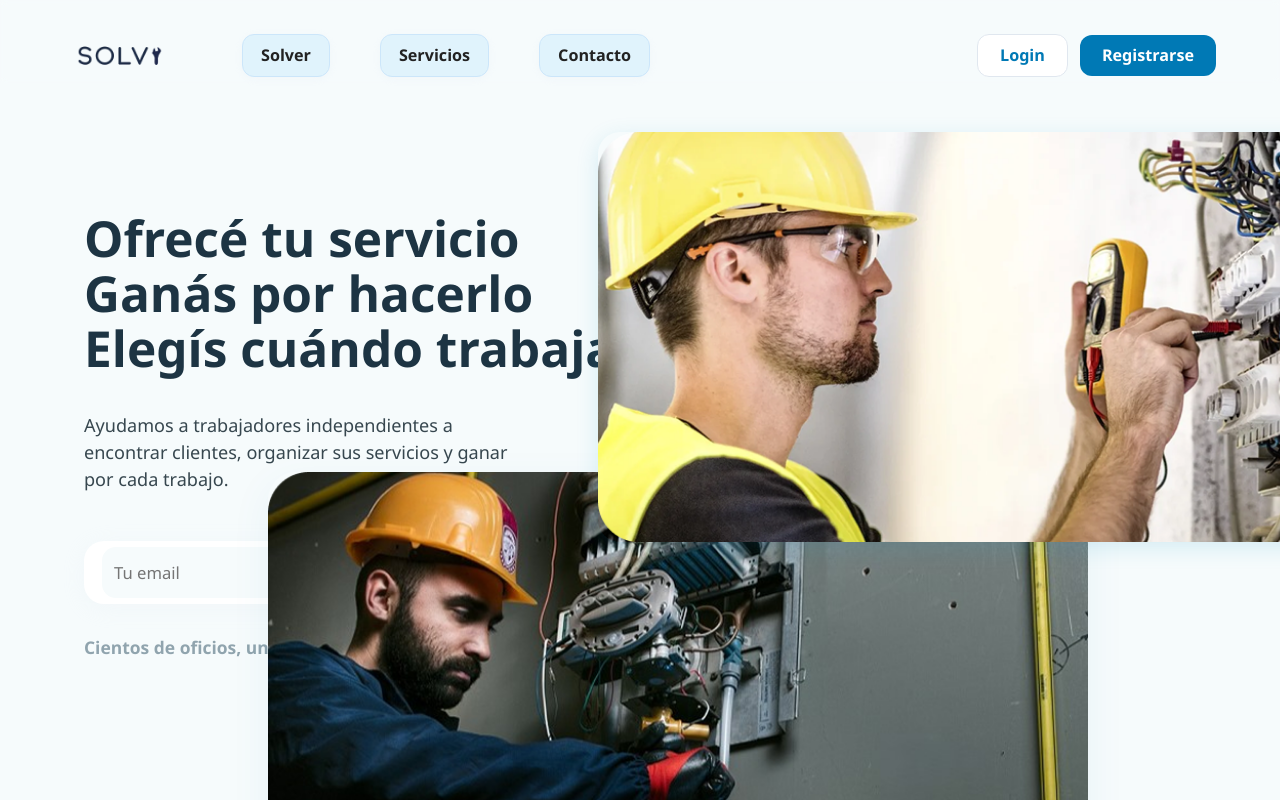
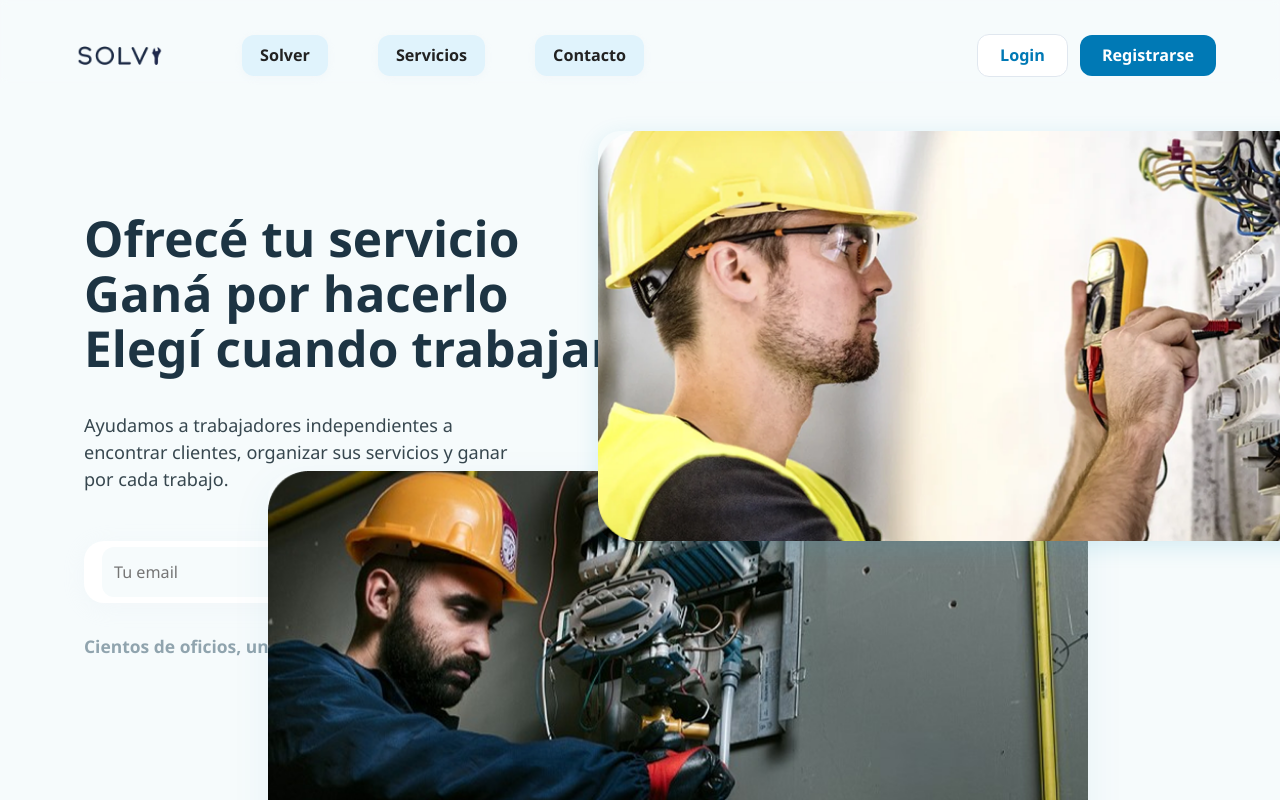
Before and after one commit to pukero/SolvyWeb, a React (Vite) app: page / in a window 1280 px wide. Shown: the top 800 px of the page. Built offline with nearby package versions, Linux system fonts and the light colour scheme.

Commit message:
Nuevo Header

```diff
--- a/src/components/Header.jsx
+++ b/src/components/Header.jsx
@@ -68,7 +68,6 @@ const styles = {
     borderRadius: '12px',
     fontWeight: 600,
     boxShadow: '0 2px 8px #e0e7ef33',
-    border: '1.5px solid #cce6fa',
     transition: 'background 0.2s, color 0.2s, box-shadow 0.2s',
     display: 'flex',
   },
--- a/src/pages/LandingPage.jsx
+++ b/src/pages/LandingPage.jsx
@@ -7,8 +7,8 @@ const LandingPage = () => {
         <section style={styles.left}>
           <h1 style={styles.title}>
           Ofrecé tu servicio <br/>
-          Ganás por hacerlo<br/>
-          Elegís cuándo trabajar
+          Ganá por hacerlo<br/>
+          Elegí cuando trabajar
           </h1>
           <p style={styles.subtitle}>
             Ayudamos a trabajadores independientes a encontrar clientes, organizar sus servicios y ganar por cada trabajo.          </p>
@@ -90,8 +90,8 @@ const styles = {
   input: {
     flex: 1,
     padding: '14px 12px',
-    fontSize: '1.04rem',
-    borderRadius: 14,
+    fontSize: '1.01rem',
+    borderRadius: 12,
     border: 'none',
     outline: 'none',
     background: '#f6fbfc',
@@ -104,10 +104,10 @@ const styles = {
     padding: '13px 30px',
     background: '#0079B5',
     color: '#fff',
-    borderRadius: 14,
+    borderRadius: 12,
     border: 'none',
     fontWeight: 700,
-    fontSize: '1.08rem',
+    fontSize: '1.01rem',
     cursor: 'pointer',
     boxShadow: '0 2px 10px #0079B533',
     display: 'flex',
```
